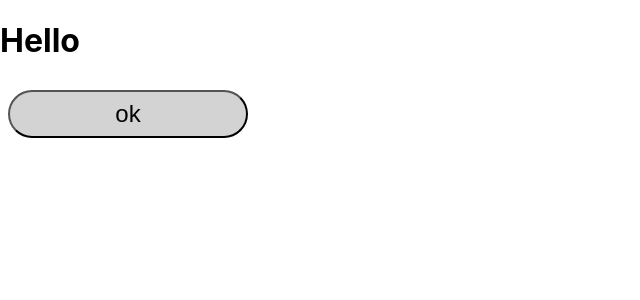
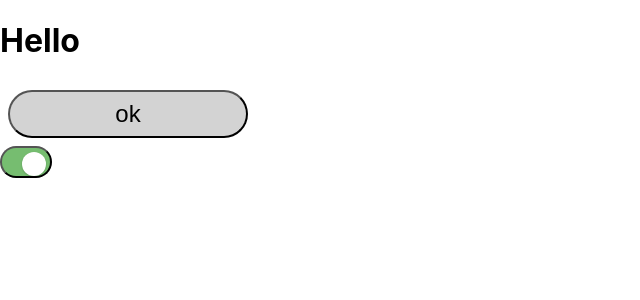
Before and after one commit to MSzostaq/CryptoRate, a React (Create React App) app: page / in a window 1280 px wide. Shown: the top 300 px of the page, without its empty margins (0-640 px from the left). Built offline with nearby package versions, Linux system fonts and the light colour scheme.

Commit message:
ToggleButton

```diff
--- a/src/App.js
+++ b/src/App.js
@@ -1,11 +1,21 @@
-import React from "react";
+import React, { useState } from "react";
+// import styled from "styled-components";
 import Button from "components/Button";
+import Toggle from "components/Toggle";
 
-const App = () => (
-  <div>
-    <h1>Hello</h1>
-    <Button>ok</Button>
-  </div>
-);
+function App() {
+  const [value, setValue] = useState(true);
+
+  function onValueChange(newValue) {
+    setValue(newValue);
+  }
+  return (
+    <div>
+      <h1>Hello</h1>
+      <Button>ok</Button>
+      <Toggle value={value} onChange={onValueChange} />
+    </div>
+  );
+}
 
 export default App;
--- /dev/null
+++ b/src/components/Toggle.jsx
@@ -0,0 +1,33 @@
+import React from "react";
+import styled from "styled-components";
+
+const ToggleButton = styled.button`
+  background-color: ${({ isOn }) => (isOn ? "#76bd70" : "#e0e0e0")};
+  border-radius: 16px;
+  display: flex;
+  justify-content: ${({ isOn }) => (isOn ? "flex-end" : "flex start")};
+  padding: 4px;
+  width: 52px;
+  height: 32px;
+`;
+
+const Switch = styled.div`
+  background-color: #fff;
+  border-radius: 50%;
+  box-shadow: 0 1px 2px rgba(0, 0, 0, 0.2);
+  width: 24px;
+  height: 24px;
+`;
+
+function Toggle({ value, onChange }) {
+  function onButtonClick() {
+    onChange(!value);
+  }
+  return (
+    <ToggleButton isOn={value} onClick={onButtonClick}>
+      <Switch />
+    </ToggleButton>
+  );
+}
+
+export default Toggle;
```
Also changed, not shown: 1 other file (tests, documents, lock files or other folders).
